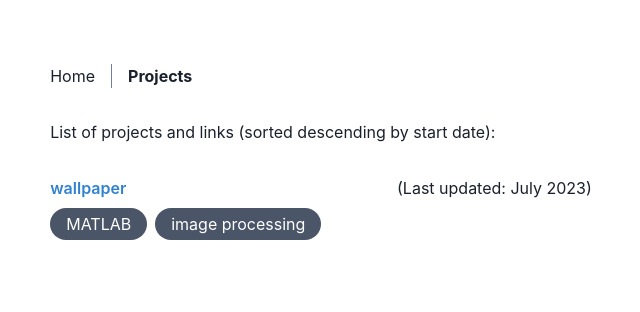
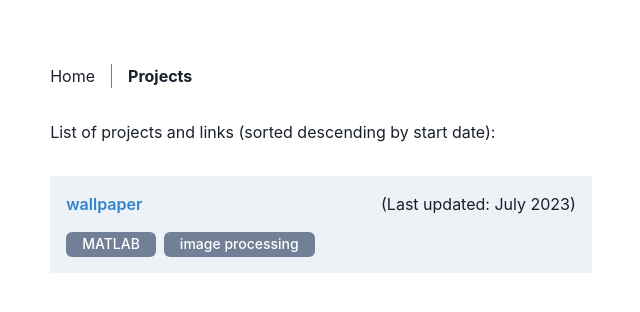
Before and after one commit to weiseng18/website, a Next.js app: page /projects in a window 1280 px wide. Shown: the top 312 px of the page, without its empty margins (319-959 px from the left). Built offline with nearby package versions, Linux system fonts and the light colour scheme.

Commit message:
update css for all project pages

```diff
--- a/components/ProjectLayout.tsx
+++ b/components/ProjectLayout.tsx
@@ -1,30 +1,33 @@
-import { VStack, Flex, Text, HStack } from '@chakra-ui/react'
+import { VStack, Flex, Text } from '@chakra-ui/react'
 import InternalLink from './InternalLink'
 import { ProjectData } from '../types'
+import ProjectTagContainer from './ProjectTagContainer'
 
-const ProjectLayout = ({ project }: { project: ProjectData }) => {
+const ProjectLayout = ({
+  project,
+  isOdd,
+}: {
+  project: ProjectData
+  isOdd: boolean
+}) => {
+  const bgColor = isOdd ? 'white' : 'gray.100'
+
   return (
-    <VStack w="100%" alignItems="flex-start" key={project.id}>
+    <VStack
+      w="100%"
+      alignItems="flex-start"
+      key={project.id}
+      bg={bgColor}
+      p={4}
+      spacing={4}
+    >
       <Flex w="100%" justifyContent="space-between">
         <InternalLink href={`/projects/${project.id}`}>
           <Text fontWeight="600">{project.title}</Text>
         </InternalLink>
         <Text>(Last updated: {project.lastUpdated})</Text>
       </Flex>
-      <HStack>
-        {project.tags.map((tag) => (
-          <Text
-            key={tag}
-            borderRadius="25px"
-            py="1"
-            px="4"
-            color="white"
-            bgColor="gray.600"
-          >
-            {tag}
-          </Text>
-        ))}
-      </HStack>
+      <ProjectTagContainer tags={project.tags} isOdd={isOdd} />
     </VStack>
   )
 }
--- /dev/null
+++ b/components/ProjectTag.tsx
@@ -0,0 +1,19 @@
+import { Tag } from '@chakra-ui/react'
+
+const ProjectTag = ({ tag, isOdd }: { tag: string; isOdd: boolean }) => {
+  let tagBgColor, tagTextColor
+  if (isOdd) {
+    tagBgColor = 'gray.200'
+    tagTextColor = 'gray.600'
+  } else {
+    tagBgColor = 'gray.500'
+    tagTextColor = 'white'
+  }
+  return (
+    <Tag key={tag} py="1" px="4" color={tagTextColor} bg={tagBgColor}>
+      {tag}
+    </Tag>
+  )
+}
+
+export default ProjectTag
--- /dev/null
+++ b/components/ProjectTagContainer.tsx
@@ -0,0 +1,14 @@
+import { HStack } from '@chakra-ui/react'
+import ProjectTag from './ProjectTag'
+
+const ProjectTagContainer = ({ tags, isOdd }) => {
+  return (
+    <HStack>
+      {tags &&
+        tags.length > 0 &&
+        tags.map((tag) => <ProjectTag key={tag} tag={tag} isOdd={isOdd} />)}
+    </HStack>
+  )
+}
+
+export default ProjectTagContainer
```
Also changed, not shown: pages/projects/[id].tsx (renamed from pages/projects/[id].js, +4 -4 lines).
